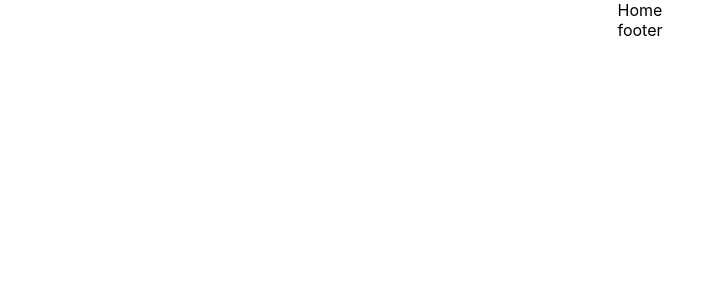
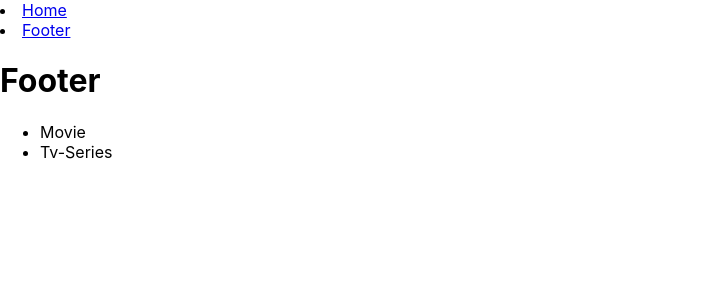
Before and after one commit to Doven585/https-www.disneyplus.com-de-de, a React (Create React App) app: page /footer in a window 1280 px wide. Shown: the top 300 px of the page, without its empty margins (0-726 px from the left). Built offline with nearby package versions, Linux system fonts and the light colour scheme.

Commit message:
footer home

```diff
--- a/package.json
+++ b/package.json
@@ -8,6 +8,7 @@
     "@testing-library/user-event": "^12.7.2",
     "react": "^17.0.1",
     "react-dom": "^17.0.1",
+    "react-router-dom": "^5.2.0",
     "react-scripts": "4.0.2",
     "web-vitals": "^1.1.0"
   },
--- a/src/components/App.js
+++ b/src/components/App.js
@@ -1,15 +1,25 @@
-import './App.css';
-import Footer from "./Footer"
-import NavBar from "./NavBar"
-import React from "react"
-
+import "./App.css";
+import Footer from "./Footer";
+import NavBar from "./NavBar";
+import React from "react";
+import { Route, NavLink } from "react-router-dom";
 
 function App() {
   return (
-    <div className="App">
-    <NavBar />
-    <Footer />
-
+    <div>
+      <nav className="nav nav-pills">
+        <li className="nav-item">
+          <NavLink activeClassName="active" exact className="nav-link" to="/">Home</NavLink>
+        </li>
+        <li className="nav-item">
+          <NavLink activeClassName="active" className="nav-link" to="/footer">Footer</NavLink>
+        </li>
+      </nav>
+      <Route path="/" exact>
+      </Route>
+      <Route path="/footer">
+        <Footer />
+      </Route>
     </div>
   );
 }
--- a/src/components/Footer.js
+++ b/src/components/Footer.js
@@ -1,9 +1,15 @@
-import React, { useState } from 'react'
+import React, { useState } from "react";
 
 function Footer() {
-    return(
-        <nav>footer</nav>
-    )
+  return (
+    <div>
+      <h1>Footer</h1>
+      <ul>
+        <li>Movie</li>
+        <li>Tv-Series</li>
+      </ul>
+    </div>
+  );
 }
 
-export default Footer
+export default Footer;
--- a/src/components/NavBar.js
+++ b/src/components/NavBar.js
@@ -3,7 +3,7 @@ import React, { useState } from 'react'
 function NavBar() {
     return(
         <div>
-            <nav>Home</nav>
+            <h1>Home</h1>
         </div>
     )
 }
--- a/src/index.js
+++ b/src/index.js
@@ -3,12 +3,13 @@ import ReactDOM from 'react-dom';
 import './index.css';
 import App from './components/App';
 import reportWebVitals from './reportWebVitals';
+import { BrowserRouter } from "react-router-dom"
 
 ReactDOM.render(
-  <React.StrictMode>
-    <App />
-  </React.StrictMode>,
-  document.getElementById('root')
+	<BrowserRouter>
+		<App />
+	</BrowserRouter>,
+	document.getElementById("root")
 );
 
 // If you want to start measuring performance in your app, pass a function
```
Also changed, not shown: 1 other file (tests, documents, lock files or other folders).
